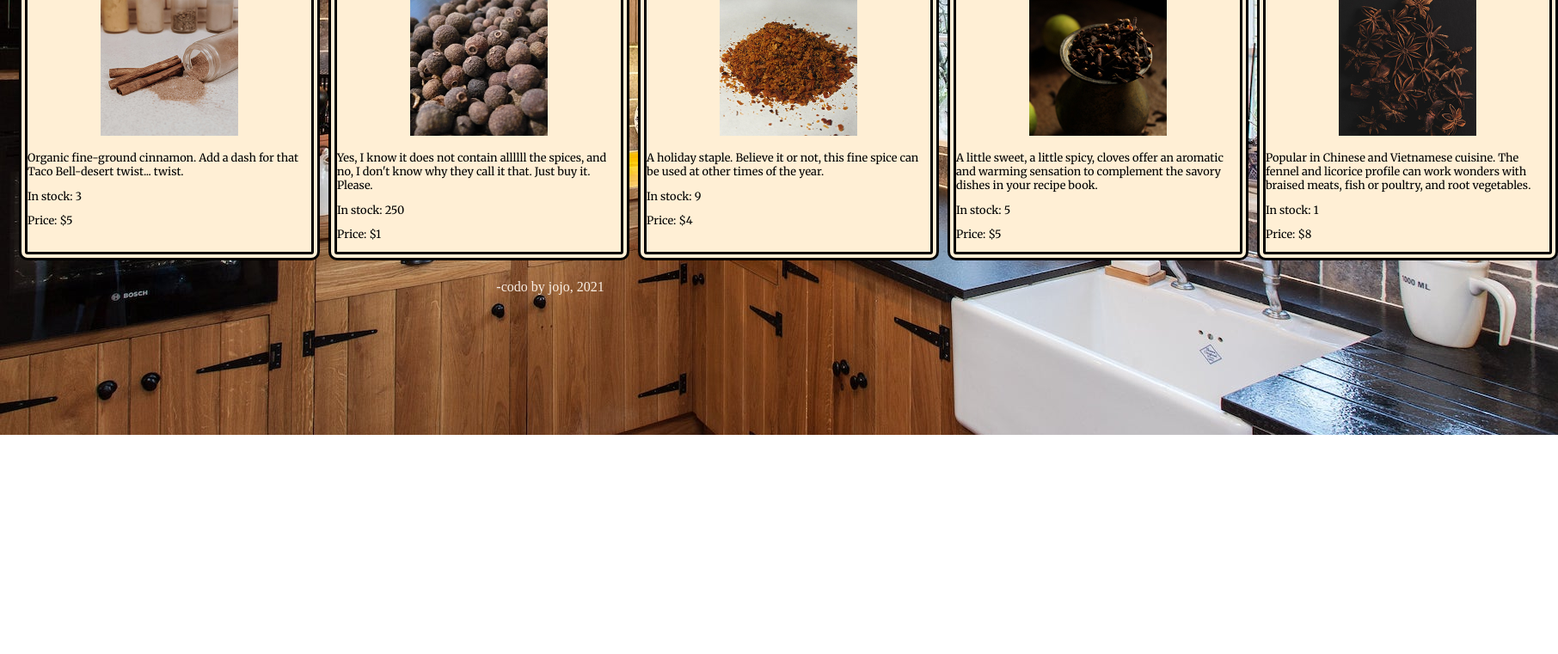
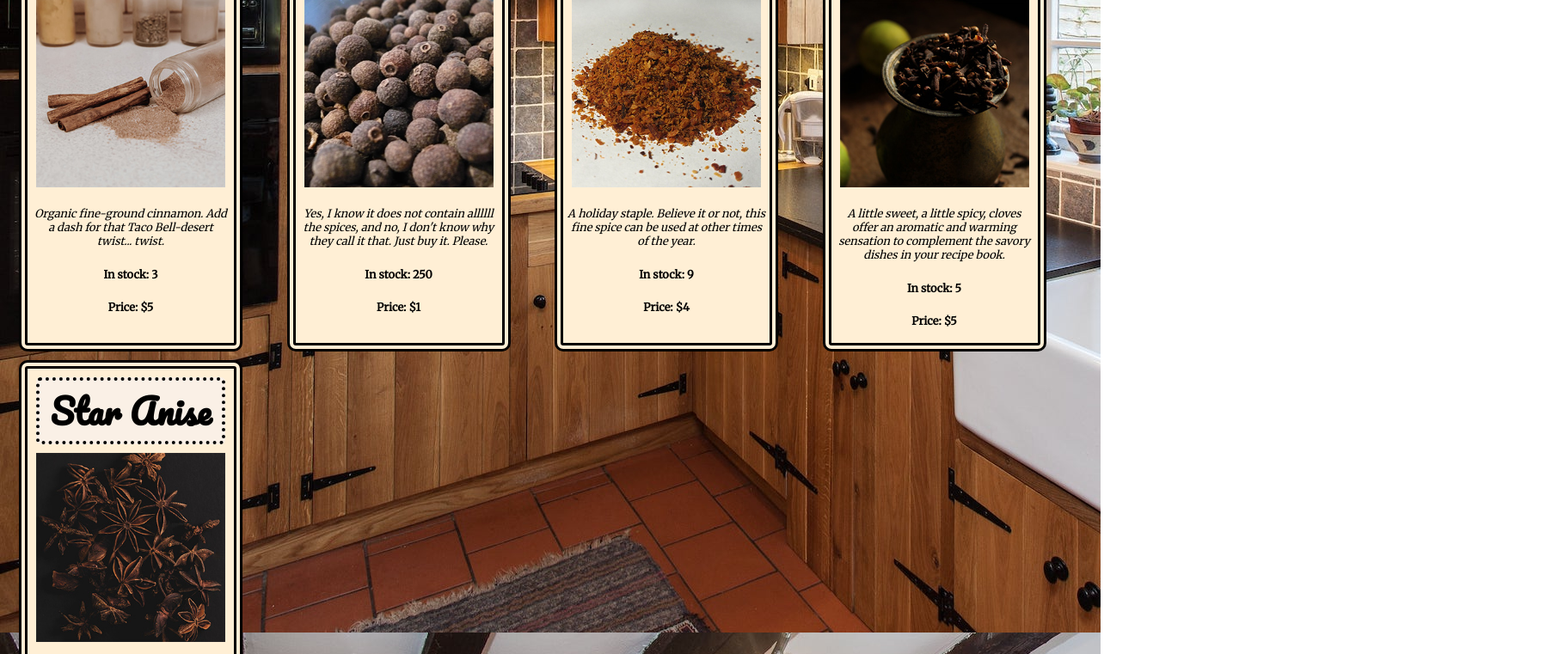
Before and after one commit to jlaurentpdx/jojos-kitchen, a website with bundled scripts: page index.html in a window 1280 px wide. Shown: the part 304-1065 px from the top of the page at 86% size, 1812 px wide, since content can reach past the window. Before the commit the page ends 810 px from the top, so only its background shows below. Built offline with nearby package versions, Linux system fonts and the light colour scheme.

Commit message:
fixed issues with displaying content correctly in grid

```diff
--- a/renderSpices.js
+++ b/renderSpices.js
@@ -11,6 +11,7 @@ export function renderSpice(spice) {
 
     const description = document.createElement('p');
     description.textContent = spice.description;
+    description.classList.add('description');
 
     const quantity = document.createElement('p');
     quantity.textContent = `In stock: ${spice.quantity}`;
--- a/styles/style.css
+++ b/styles/style.css
@@ -31,7 +31,9 @@ h1, h2, footer {
 
 p {
     font-family: 'Merriweather', serif;
-    text-align: left;
+    font-weight: bold;
+    text-align: center;
+    padding: 5px;
 }
 
 h1 {
@@ -53,21 +55,26 @@ h2 {
 }
 
 img {
-    width: 160px;
+    width: 220px;
+    border: 1px double black;
 }
 
 .spice-card {
     font-size: 80%;
     background-color: papayawhip;
-    width: 350px;
+    width: 260px;
     border: 10px double black;
     border-radius: 10px;
 }
 
+.description {
+    font-style: italic;
+    font-weight: lighter;
+}
+
 #spice-list {
     display: grid;
-    grid-auto-columns: 350px;
-    grid-auto-flow: column;
+    grid-template-columns: repeat(auto-fill, minmax(260px, 1fr));
     grid-gap: 10px;
     margin: 10px;
     font-size: 1rem;
```
